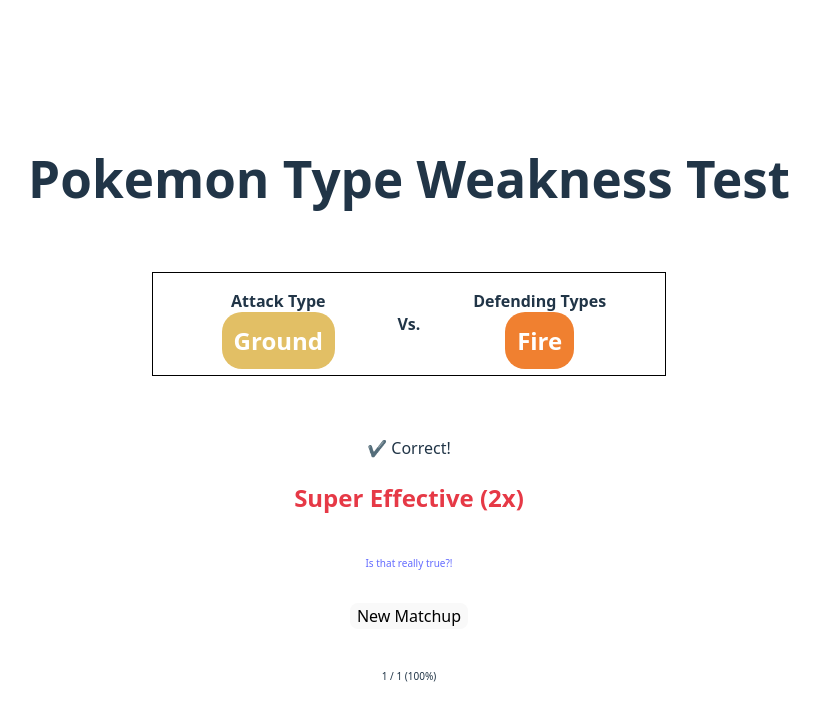
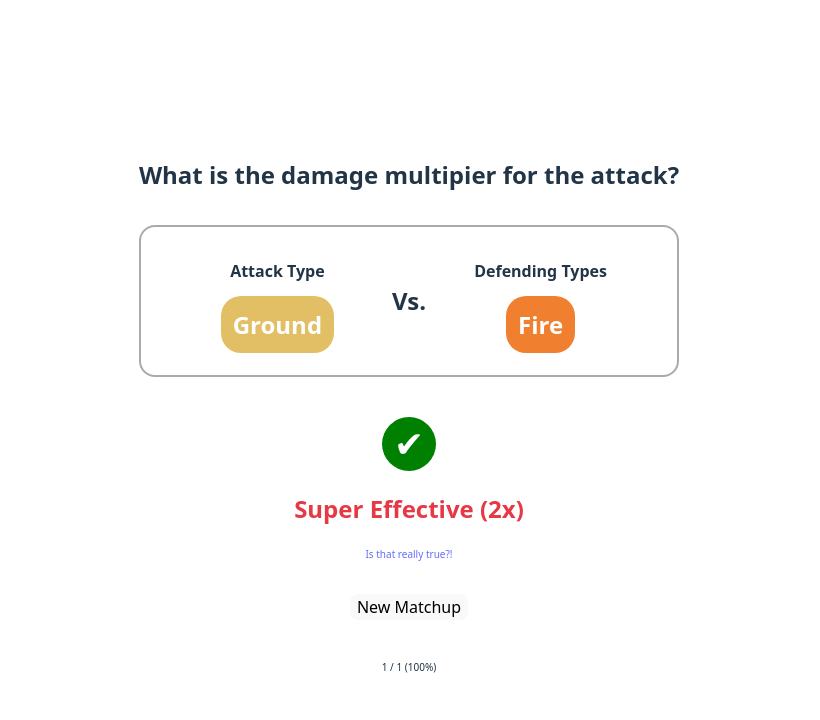
Before and after one commit to kamencoder/pokemon-weakness, a React (Vite) app: page / in a window 1280 px wide. Both pictures are taken after a click on the button "2x". Shown: the top 720 px of the page, without its empty margins (231-1051 px from the left). Built offline with nearby package versions, Linux system fonts and the light colour scheme.

Commit message:
Misc Updates

```diff
--- a/index.html
+++ b/index.html
@@ -4,7 +4,7 @@
     <meta charset="UTF-8" />
     <link rel="icon" type="image/svg+xml" href="/icon.svg" />
     <meta name="viewport" content="width=device-width, initial-scale=1.0" />
-    <title>pokemon-type-weakness-helper</title>
+    <title>Pokemon Type Weakness Test</title>
   </head>
   <body>
     <div id="root"></div>
--- a/src/App.tsx
+++ b/src/App.tsx
@@ -55,19 +55,22 @@
 
   return (
     <>
-      <h1>Pokemon Type Weakness Test</h1>
+      {/* <h1>Pokemon Type Weakness Test</h1> */}
       <div className="card">
         {currentMatchup && (
           <>
-            <div style={{ display: 'flex', gap: '10px', maxWidth: '480px', border: '1px solid black', padding: '1em', margin: 'auto', alignItems: 'center' }}>
-              <div style={{ flex: 1, display: 'flex', gap: '10px', flexDirection: 'column', alignItems: 'center' }}>
+            <div style={{ fontSize: "24px", marginBottom: '32px', fontWeight: 'bolder' }}>
+              <span>What is the damage multipier for the attack?</span>
+            </div>
+            <div style={{ display: 'flex', gap: '10px', maxWidth: '480px', border: '2px solid #AAA', borderRadius: '16px', padding: '2em', margin: 'auto', alignItems: 'center' }}>
+              <div style={{ flex: 1, display: 'flex', gap: '1.5em', flexDirection: 'column', alignItems: 'center' }}>
                 <div style={{ fontSize: '16px', fontWeight: 'bold' }}>Attack Type</div>
                 <div>
                   <span style={{ fontSize: '24px', fontWeight: 'bolder', color: 'white', backgroundColor: `${currentMatchup.attackingType.color}`, padding: '0.5em', borderRadius: '20px' }}>{currentMatchup.attackingType.name}</span>
                 </div>
               </div>
-              <div style={{ fontSize: '16px', fontWeight: 'bold', flex: 'fit' }}>Vs.</div>
-              <div style={{ flex: 1, display: 'flex', gap: '10px', flexDirection: 'column', alignItems: 'center' }}>
+              <div style={{ fontSize: '24px', fontWeight: 'bold', flex: 'fit' }}>Vs.</div>
+              <div style={{ flex: 1, display: 'flex', gap: '1.5em', flexDirection: 'column', alignItems: 'center' }}>
                 <div style={{ fontSize: '16px', fontWeight: 'bold' }}>Defending Types</div>
                 <div >
                   {currentMatchup.defendingTypes.map(d => (
@@ -76,10 +79,14 @@
                 </div>
               </div>
             </div>
-            <div style={{ marginTop: '60px' }}>
+            <div style={{ marginTop: '40px' }}>
               {showResults && (
                 <>
-                  <div>{lastAnswerCorrect ? '✔️ Correct!' : '❌ Incorrect'}</div>
+                  <div
+                    style={{fontSize: '36px', backgroundColor: lastAnswerCorrect ? 'green' : 'red', color: 'white', borderRadius: '1em', width: '1.5em', height: '1.5em', display: 'flex', alignItems: 'center', justifyContent: 'center', margin: 'auto' }}
+                  >
+                    {lastAnswerCorrect ? '✔' : '✘'}
+                  </div>
                   <div style={{ color: `${currentMatchupResults?.totalEffectivenessColor}`, fontSize: '24px', fontWeight: 'bolder', margin: '20px' }}>{currentMatchupResults?.totalEffectivenessDescription}</div>
                   {/* <p>Attack Multiplier: {currentMatchupResults?.totalEffectiveness}</p> */}
                   <div style={{ margin: 'auto', fontSize: '12px', color: '#222' }}>
@@ -91,7 +98,7 @@
                       ))}
                     </ul>
                   </div>
-                  <div style={{ marginTop: '40px', fontSize: '10px' }}>
+                  <div style={{ fontSize: '10px' }}>
                     <a href="https://pokemondb.net/type" target="_blank" rel="noopener noreferrer">Is that really true?!</a>
                   </div>
                 </>
@@ -111,9 +118,6 @@
           //   Show Results
           // </button>
           <>
-            <div style={{ fontSize: "24px", marginBottom: '32px' }}>
-              <span>What is the damage multipier for the attack?</span>
-            </div>
             <div style={{ display: 'flex', flexDirection: 'column', gap: '10px', justifyContent: 'center' }}>
               <div style={{ display: 'flex', flexDirection: 'row', gap: '10px', justifyContent: 'center' }}>
                 {[0.25, 0.5, 1, 2, 4].map(value => (
```
